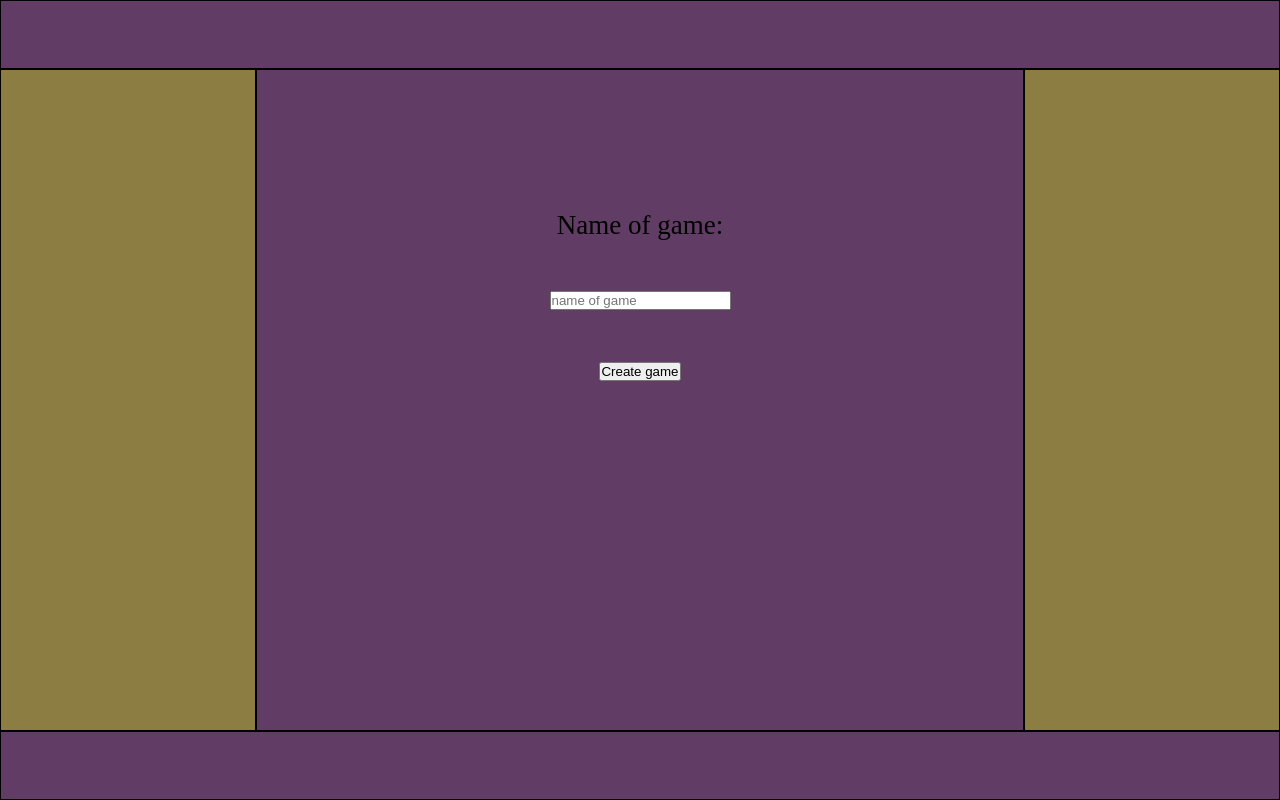
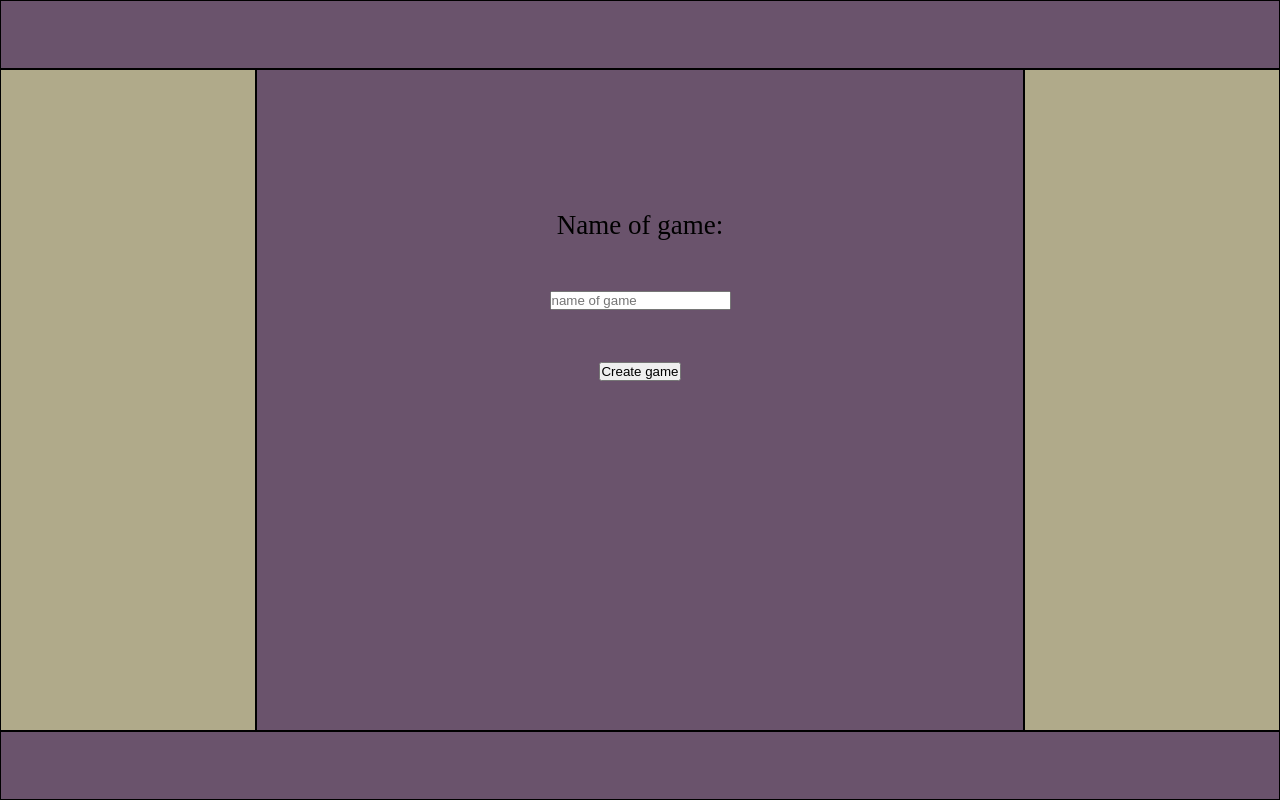
Before and after one commit to StefanStenStark/RorligaTomtRPSFront, a website built with Parcel: page RPS/FourthPage/FourthPage.html in a window 1280 px wide. Built offline with nearby package versions, Linux system fonts and the light colour scheme.

Commit message:
Jakten på guld

```diff
--- a/RPS/FourthPage/FourthPage.css
+++ b/RPS/FourthPage/FourthPage.css
@@ -60,21 +60,21 @@ footer{
 
 header{
   grid-area: header;
-  background-color: #613d65;
+  background-color: #6a536c;
 }
 nav{
   grid-area: nav;
-  background-color: #8c7e42;
+  background-color: #b0aa8a;
 }
 main{
   grid-area: main;
-  background-color: #613d65;
+  background-color: #6a536c;
 }
 aside{
   grid-area: aside;
-  background-color: #8c7e42;
+  background-color: #b0aa8a;
 }
 footer{
   grid-area: footer;
-  background-color: #613d65;
+  background-color: #6a536c;
 }
```
